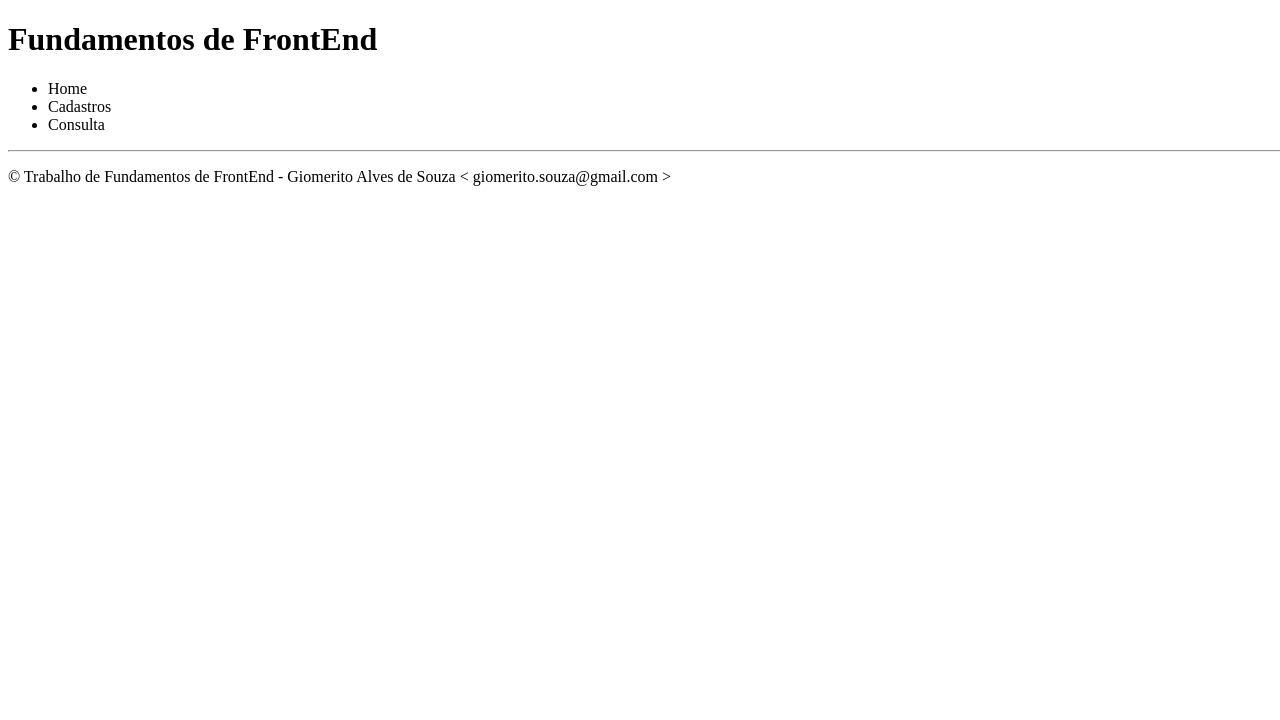
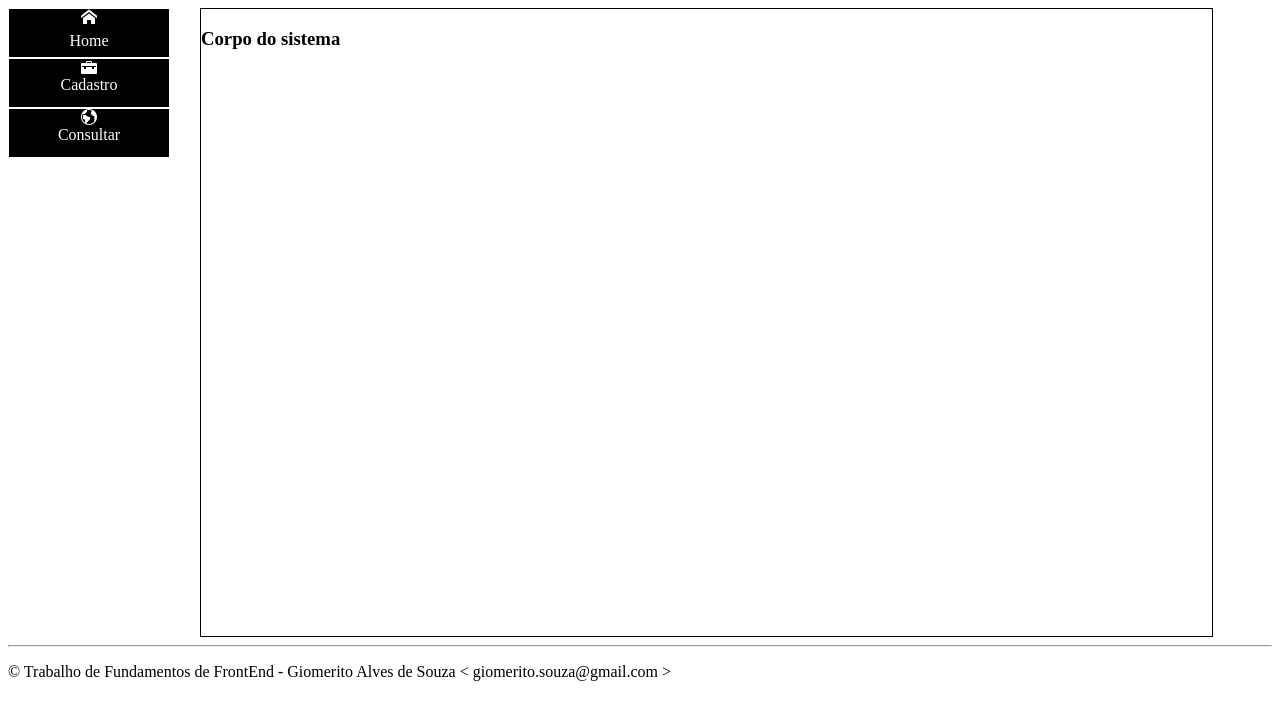
Before and after one commit to giomerito/proj_abnt, a plain HTML site: page docs/index.html in a window 1280 px wide. Drawn offline with Linux system fonts and the light colour scheme.

Commit message:
Atualização

```diff
--- a/docs/index.html
+++ b/docs/index.html
@@ -1,32 +1,29 @@
-<!DOCTYPE html>
+<DOCTYPE html>
 <html>
     <head>
         <meta charset="UTF-8" />
         <title>Trabalho - Giomerito</title>
         <link rel="stylesheet" href="public/css/style.css" />
-
+        <link rel="stylesheet" href="public/css/fonts.css" />
+        <link rel="stylesheet" href="public/css/style-corpo.css" />
+        <script src="public/js/script.js"></script>
     </head>
     <body>
         <div class="container">
-            <h1>Fundamentos de FrontEnd</h1>
             <div class="menu">
                 <ul>
-                    <li>Home</li>
-                    <li>Cadastros</li>
-                    <li>Consulta</li>
+                    <li><a href="index.html"><span class="icon-home"></span><br>Home</a></li>
+                    <li><a href="#Cadastro"><span class="icon-briefcase"><br>Cadastro</a></li>
+                    <li><a href="#Consultar"><span class="icon-earth"><br>Consultar</a></li>
                 </ul>
             </div>
-
             <div class="corpo">
-
+                <h3>Corpo do sistema</h3>
             </div>
-
             <div class="footer">
                 <hr>
                 <p>&copy Trabalho de Fundamentos de FrontEnd - Giomerito Alves de Souza &lt; giomerito.souza@gmail.com &gt;</p>
             </div>
-
         </div>
-        <script src="public/js/script.js" />
     </body>
 </html>
--- /dev/null
+++ b/docs/public/css/fonts.css
@@ -0,0 +1,46 @@
+@font-face {
+    font-family: 'icomoon';
+    src:    url('fonts/icomoon.eot?8kb34y');
+    src:    url('fonts/icomoon.eot?8kb34y#iefix') format('embedded-opentype'),
+        url('fonts/icomoon.ttf?8kb34y') format('truetype'),
+        url('fonts/icomoon.woff?8kb34y') format('woff'),
+        url('fonts/icomoon.svg?8kb34y#icomoon') format('svg');
+    font-weight: normal;
+    font-style: normal;
+}
+
+[class^="icon-"], [class*=" icon-"] {
+    /* use !important to prevent issues with browser extensions that change fonts */
+    font-family: 'icomoon' !important;
+    speak: none;
+    font-style: normal;
+    font-weight: normal;
+    font-variant: normal;
+    text-transform: none;
+    line-height: 1;
+
+    /* Better Font Rendering =========== */
+    -webkit-font-smoothing: antialiased;
+    -moz-osx-font-smoothing: grayscale;
+}
+.icon-home:before {
+    content: "\e900";
+}
+.icon-envelop:before {
+    content: "\e901";
+}
+.icon-rocket:before {
+    content: "\e902";
+}
+.icon-briefcase:before {
+    content: "\e903";
+}
+.icon-menu:before {
+    content: "\e904";
+}
+.icon-earth:before {
+    content: "\e905";
+}
+.icon-cross:before {
+    content: "\e906";
+}
--- /dev/null
+++ b/docs/public/css/style-corpo.css
@@ -0,0 +1,8 @@
+/*Pagina de estilo para o corpo do sistema*/
+
+.corpo{
+    width: 80%;
+    height: 80%;
+    margin-left: 12em;
+    border: 1px solid #000;
+}
--- a/docs/public/css/style.css
+++ b/docs/public/css/style.css
@@ -1,4 +1,35 @@
 /*Pagina de Estilos do projeto*/
-body{
-    width: 100%;
+
+.container{
+    margin: 0;
 }
+.menu{
+    height: 100%;
+    width: 10.11em;
+    color: white;
+    position: fixed;
+    /*border: 0.1em solid #000;*/
+}
+.menu ul{
+    margin: 0;
+    padding: 0;
+    line-height: 2em;
+}
+.menu ul li{
+    margin: 0;
+    padding: 0;
+    background-color: #000;
+    list-style: none;
+}
+.menu ul li a{
+    text-decoration: none;
+    display: block;
+    text-align: center;
+    width: 10em;
+    height: 3em;
+    border: 1px solid #fff;
+    color: white;
+}
+.menu ul li a:hover{
+    background-color: #050;
+}
```
Also changed, not shown: docs/public/css/fonts/icomoon.ttf (added), docs/public/css/fonts/icomoon.woff (added), 2 other files.
